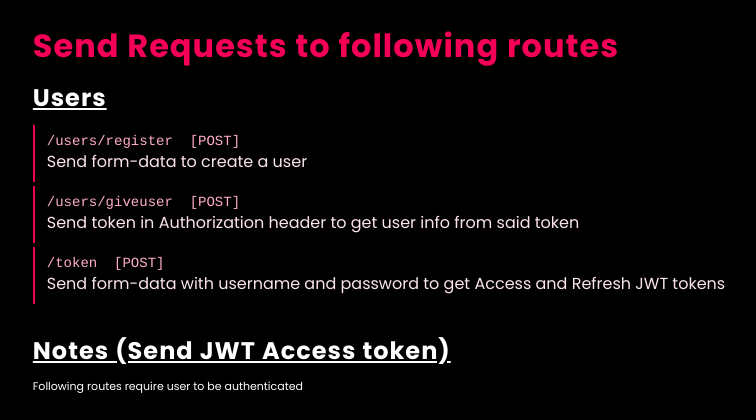
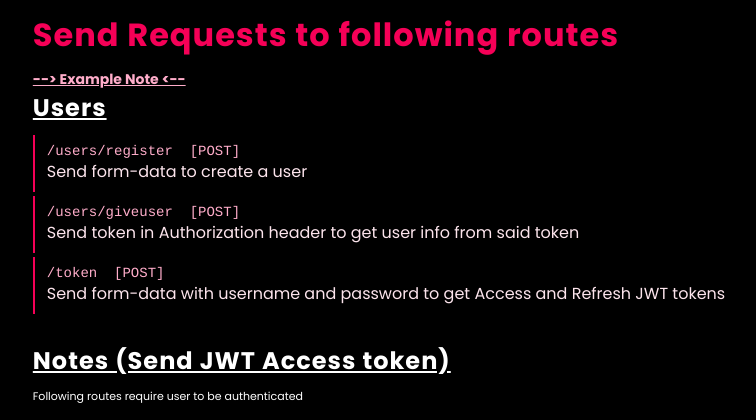
Before and after one commit to Karish-15/ProtectNote, a Django app: template notes/templates/home.html in a window 1280 px wide. Shown: the top 420 px of the page, without its empty margins (257-1013 px from the left). Run offline with Django 4.2, Linux system fonts and the light colour scheme; the template is opened without the code that fills it, so the values that code supplies are empty.

Commit message:
example note in home page

```diff
--- a/notes/templates/home.html
+++ b/notes/templates/home.html
@@ -15,6 +15,10 @@
 .auth_text{
   color: #FFF;
   font-size: 11px;
+}
+.example{
+  color: #FFADCA;
+  font-size: 14px;
 }
 body {
   display: flex;
@@ -84,6 +88,7 @@
 
 <div class="list">
   <h1>Send Requests to following routes</h1>
+  <p><a href="https://protect-note-0-1.onrender.com/notes/32ce7368-fb9e-4fd6-8ab1-4bb83f3e8952" class="example"><b>--> Example Note <--</b></a></p>
   <h2><u>Users</u></h2>
   <ul>
     <li>
```
